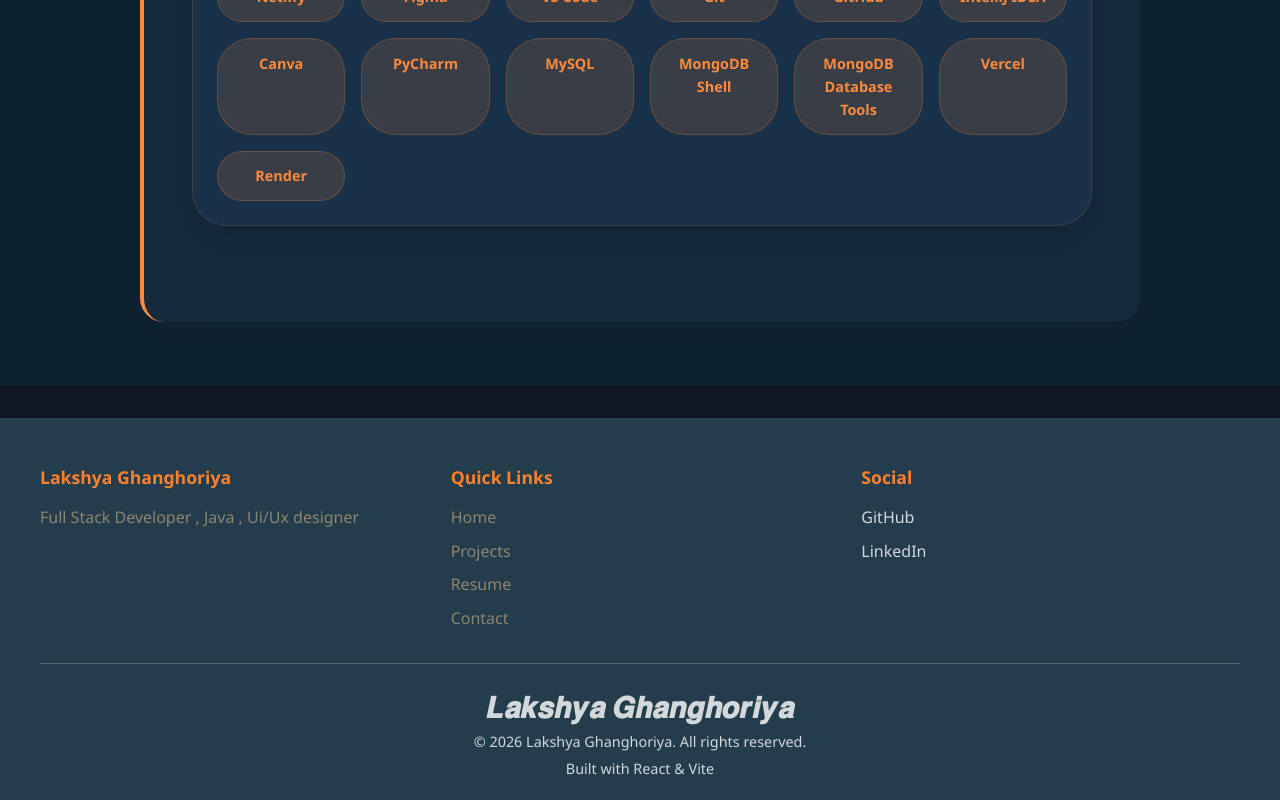
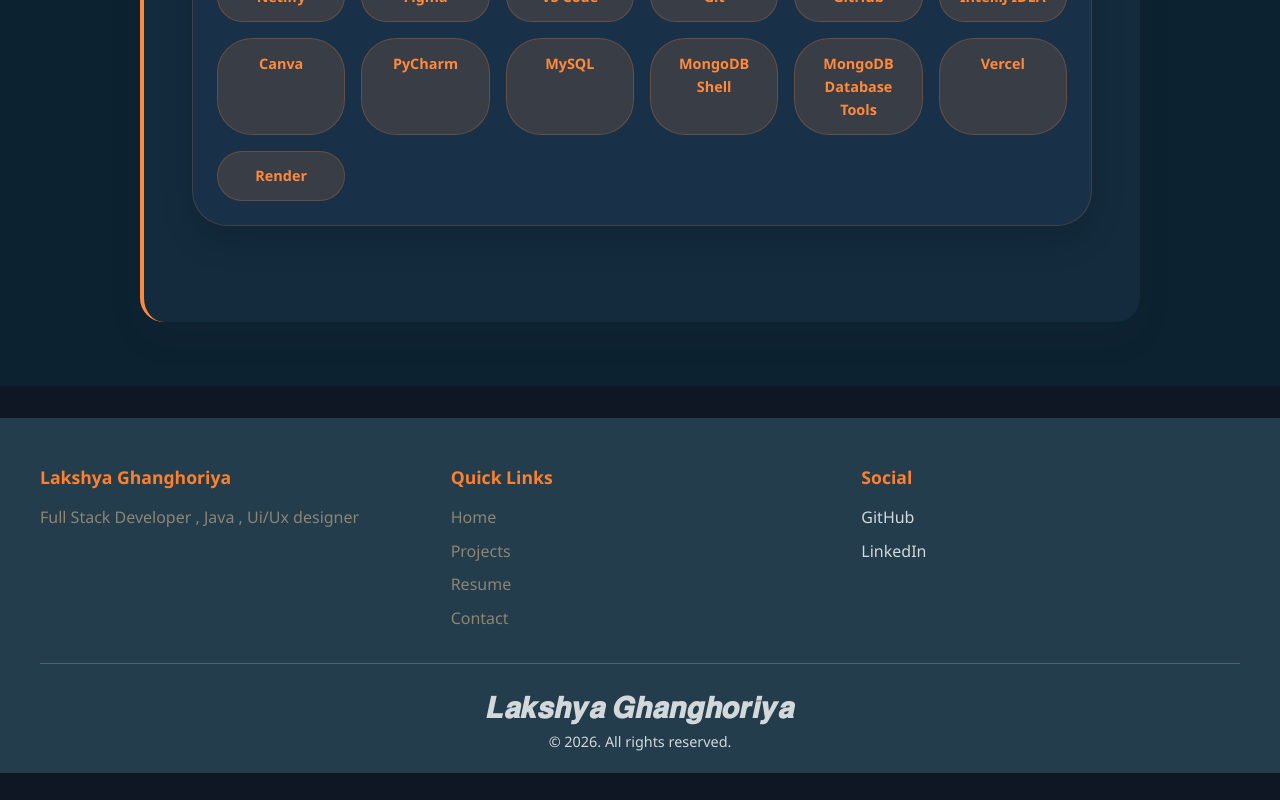
Before and after one commit to Lakshya-2004/PortFolio-Lakshya_Ghanghoriya, a React (Vite) app: page /resume in a window 1280 px wide. Shown: the part 2878-3678 px from the top of the page. After the commit the page ends 3651 px from the top, so only its background shows below. Built offline with nearby package versions, Linux system fonts and the light colour scheme.

Commit message:
minor changes

```diff
--- a/src/components/Footer.jsx
+++ b/src/components/Footer.jsx
@@ -41,8 +41,8 @@
 
         <div className="footer-bottom">
           <h1>𝑳𝒂𝒌𝒔𝒉𝒚𝒂 𝑮𝒉𝒂𝒏𝒈𝒉𝒐𝒓𝒊𝒚𝒂</h1>
-          <p>&copy; {currentYear} {profileData.name}. All rights reserved.</p>
-          <p>Built with React & Vite</p>
+          <p>&copy; {currentYear}. All rights reserved.</p>
+
         </div>
       </div>
     </footer>
--- a/src/components/Projects.jsx
+++ b/src/components/Projects.jsx
@@ -43,7 +43,7 @@
         <div className="projects-intro">
           <div>
             <h1>My Projects</h1>
-            <p className="projects-subtitle">A curated selection of recent work with a featured highlight and easy access to main and mini projects.</p>
+            <p className="projects-subtitle">Accurated selection of recent work with a featured highlight and easy access to main and mini projects.</p>
           </div>
           <span className="projects-pill">Featured Work</span>
         </div>
--- a/src/data/portfolioData.js
+++ b/src/data/portfolioData.js
@@ -12,7 +12,7 @@
   },
   skills: ["React", "Java", "JavaScript", "Node.js", "MongoDB", "Express", "HTML/CSS", "Git", "Vite", "SQL", "UI/UX Designer","Computer Networking", "Data Analysis", "Data Modeling", "Data Structures", "Data Visualization Tools","Formal Communication", "Log Analysis", "Planning", "Software Development", "Spreadsheet Skills", "Web Security",],
   tools: ["Netlify", "Figma", "VS Code", "Git", "GitHub", "IntelliJ IDEA", "Canva", "PyCharm", "MySQL", "MongoDB Shell", "MongoDB Database Tools", "Vercel","Render"],
-  about: "Third year CSE student at Madhav Institute of Technology and Science, Gwalior (CGPA: 8.4) with hands-on full stack development experience using React, Node.js, Express.js, MongoDB, Java, and UI/UX design. Contributed to projects as a UI/UX Designer and Frontend Developer, building responsive interfaces and solving complex problems. Completed 250+ LeetCode and 40+ HackerRank coding problems. Active member of the GFG Society and eager to apply technical skills in a real-world internship.",
+  about: "Third year CSE student at Madhav Institute of Technology and Science, Gwalior (CGPA: 8.4) with hands-on full stack development experience using React, Node.js, Express.js, MongoDB And on Hand on Java, and UI/UX design. Contributed to projects as a UI/UX Designer, Frontend Developer, Backend Developer, building responsive interfaces and solving complex problems. Completed 300+ LeetCode and 50+ HackerRank coding problems.Former member of the GFG Society and eager to apply technical skills in a real-world internship.",
   experience: [
     {
       role: "Post-trainee intern",
@@ -22,7 +22,7 @@
     },
     {
       role: "Full-Stack Intern",
-      company: "Pizza Station Intern Project",
+      company: "Infobyte Intern Project",
       date: "May 15 2026-June 15 2026",
       summary: "Built responsive UI components and integrated payment flow using React and REST APIs.",
     },
@@ -109,7 +109,7 @@
     description: "Designed and developed a responsive personal portfolio website to showcase my technical skills, projects, achievements, and professional experience in the technology domain.",
     featured: true,
     technologies: ["React", "JavaScript",],
-    role: "UI/UX design, Frontend Developer, Backend Developer",
+    role: "UI/UX design, Frontend Developer",
     duration: "Mar 2026",
     repoUrl: "https://lakshyaghanghoriyaportfolio.vercel.app/",
     image: "🏢",
```
